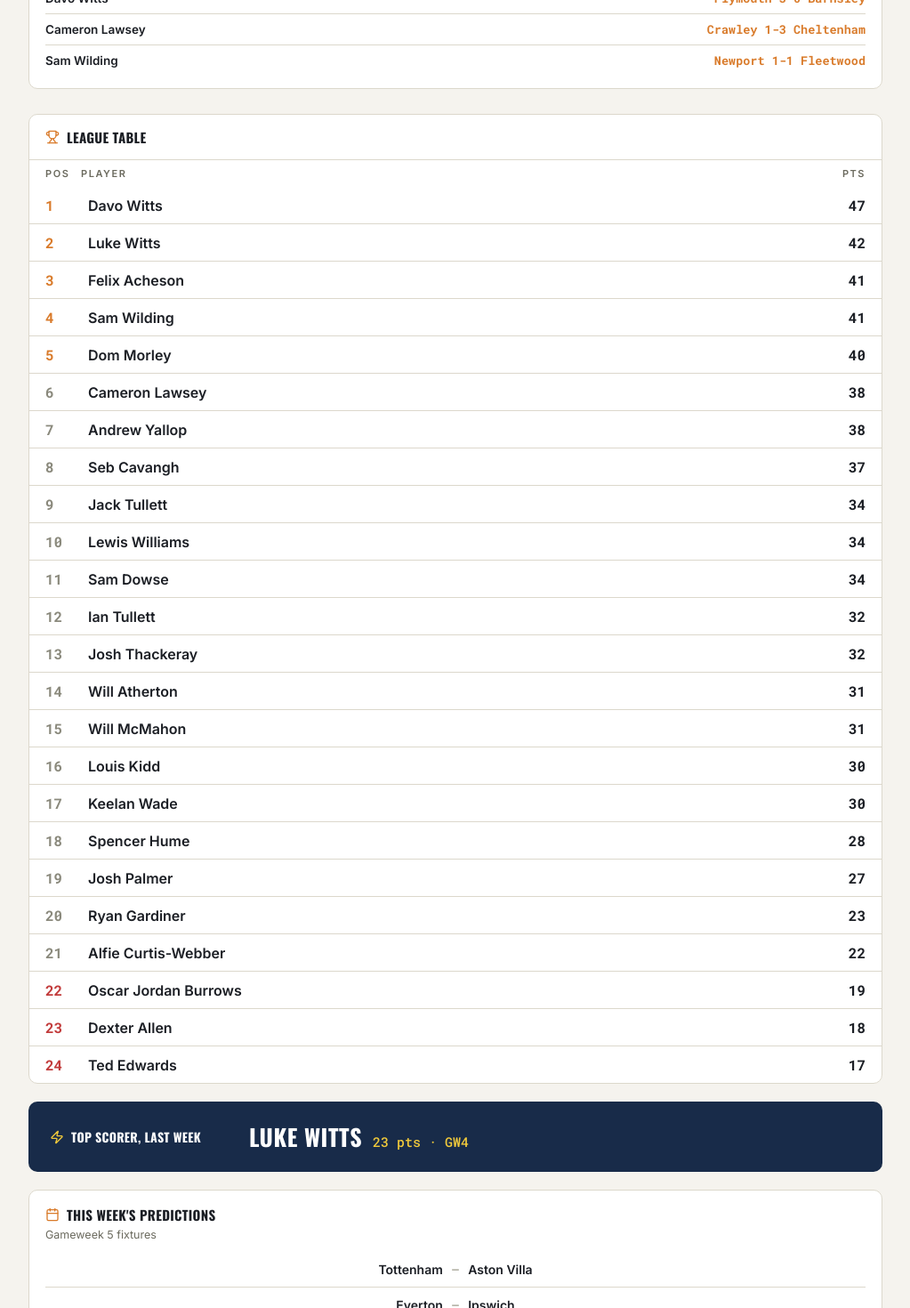
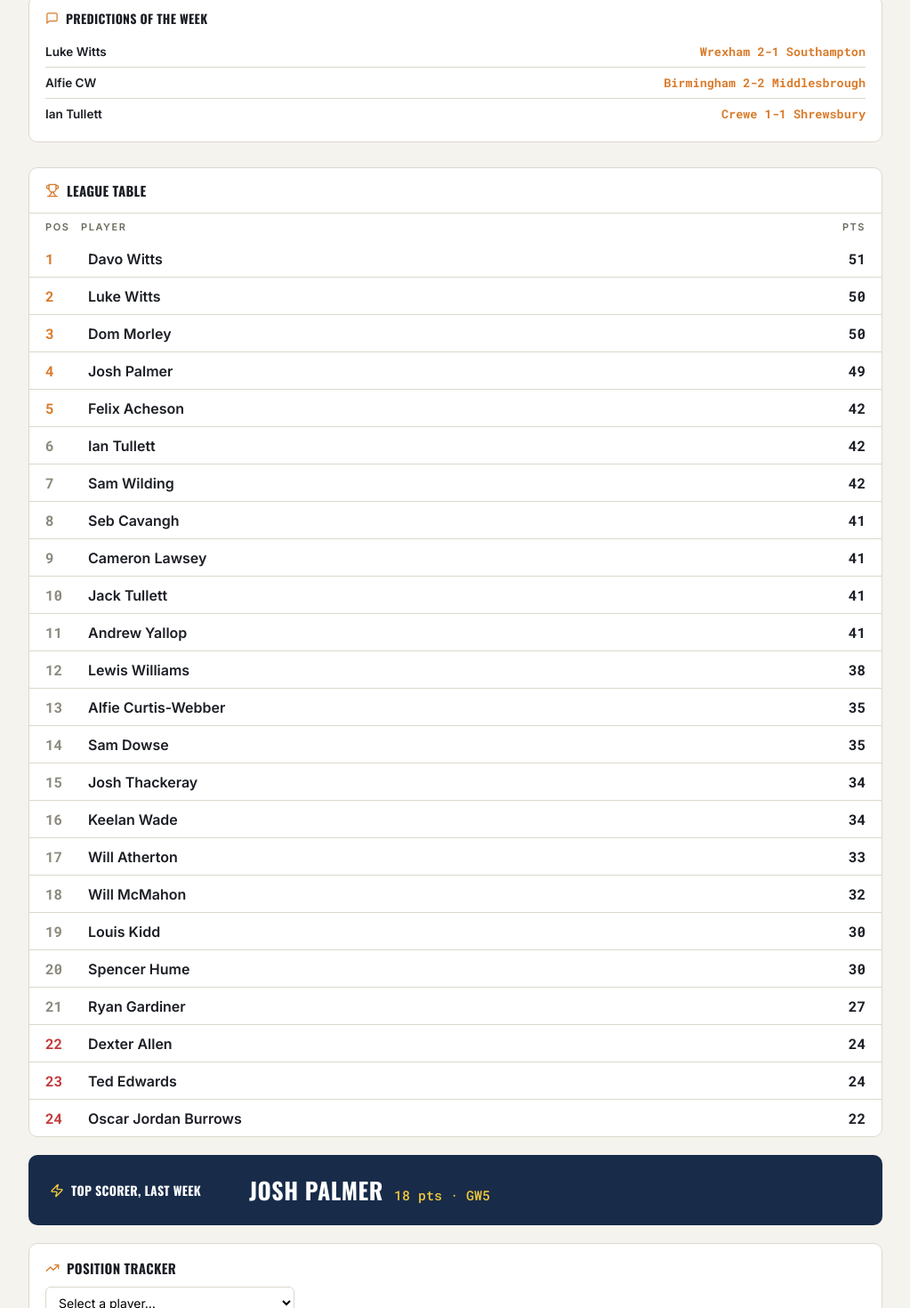
Before and after one commit to jacktullett7/Prediction-league-26-27, a React (Vite) app: page / in a window 1280 px wide. Shown: the part 320-1790 px from the top of the page at 89% size, without its empty margins (128-1151 px from the left). Built offline with nearby package versions, Linux system fonts and the light colour scheme.

Commit message:
Add files via upload

```diff
--- a/src/App.jsx
+++ b/src/App.jsx
@@ -1,5 +1,5 @@
 import { useState } from "react";
-import { Trophy, Calendar, Zap, Target, Square, Users, MessageSquare } from "lucide-react";
+import { Trophy, Calendar, Zap, Target, Square, Users, MessageSquare, Sparkles, TrendingUp } from "lucide-react";
 import data from "./data.js";
 
 function fmtDate(d) {
@@ -27,10 +27,20 @@ export default function App() {
   const [openCard, setOpenCard] = useState(null);
   const [openBonus, setOpenBonus] = useState(null);
   const [openWildcard, setOpenWildcard] = useState(null);
+  const [openGraph, setOpenGraph] = useState(null);
 
   const players = [...data.players].sort((a, b) => a.name.localeCompare(b.name));
   const standings = [...data.players].sort((a, b) => b.points - a.points);
   const playerName = (id) => data.players.find((p) => p.id === id)?.name || "—";
+  const totalPlayers = data.players.length;
+
+  const getPositionSeries = (playerId) => {
+    if (!data.positionHistory) return [];
+    return data.positionHistory.map((wk) => {
+      const idx = wk.order.indexOf(playerId);
+      return { week: wk.week, position: idx === -1 ? null : idx + 1 };
+    }).filter((p) => p.position !== null);
+  };
 
   return (
     <div style={{ minHeight: "100vh", background: "var(--chalk)", fontFamily: "Inter, sans-serif", color: "var(--ink)", paddingBottom: 64 }}>
@@ -93,6 +103,17 @@ export default function App() {
 
       <main style={{ maxWidth: 1000, margin: "0 auto", padding: "0 20px" }}>
 
+        {/* CUP TEASER */}
+        {data.cupTeaser && (
+          <div style={{
+            marginTop: 20, background: "linear-gradient(90deg, var(--amber), #C9971F)", borderRadius: 10,
+            padding: "12px 18px", display: "flex", alignItems: "center", gap: 10, color: "#1B1E24"
+          }} className="fade-in">
+            <Sparkles size={16} />
+            <span style={{ fontWeight: 700, fontSize: 13.5 }}>{data.cupTeaser}</span>
+          </div>
+        )}
+
         {/* PREDICTIONS OF THE WEEK */}
         {data.predictionsOfWeek && data.predictionsOfWeek.length > 0 && (
           <section style={{ marginTop: 28, background: "#fff", border: "1px solid var(--line)", borderRadius: 10, padding: "14px 18px" }} className="fade-in">
@@ -103,7 +124,7 @@ export default function App() {
             <div style={{ display: "flex", flexDirection: "column" }}>
               {data.predictionsOfWeek.map((p) => (
                 <div key={p.id} className="row-line" style={{ display: "flex", justifyContent: "space-between", alignItems: "center", padding: "8px 0", gap: 10, flexWrap: "wrap" }}>
-                  <span style={{ fontWeight: 600, fontSize: 13.5 }}>{playerName(p.playerId)}</span>
+                  <span style={{ fontWeight: 600, fontSize: 13.5 }}>{p.label || playerName(p.playerId)}</span>
                   <span className="mono" style={{ fontSize: 13.5, color: "var(--amber)", fontWeight: 700 }}>{p.prediction}</span>
                 </div>
               ))}
@@ -157,6 +178,65 @@ export default function App() {
           </section>
         </div>
 
+        {/* POSITION TRACKER */}
+        {data.positionHistory && data.positionHistory.length > 0 && (
+          <section style={{ marginTop: 20, background: "#fff", border: "1px solid var(--line)", borderRadius: 10, padding: "16px 18px" }} className="fade-in">
+            <div style={{ display: "flex", alignItems: "center", gap: 8, marginBottom: 10 }}>
+              <TrendingUp size={16} color="var(--amber)" />
+              <h2 className="disp" style={{ fontSize: 15, margin: 0 }}>Position tracker</h2>
+            </div>
+            <select style={{ maxWidth: 280, width: "100%" }} value={openGraph || ""} onChange={(e) => setOpenGraph(e.target.value || null)}>
+              <option value="">Select a player…</option>
+              {players.map((p) => <option key={p.id} value={p.id}>{p.name}</option>)}
+            </select>
+            {openGraph && (() => {
+              const series = getPositionSeries(openGraph);
+              if (!series.length) return (
+                <div style={{ marginTop: 14, fontSize: 13, color: "#b0aea1" }}>No position history yet</div>
+              );
+              const W = 680, H = 260, padL = 34, padR = 16, padT = 16, padB = 34;
+              const plotW = W - padL - padR, plotH = H - padT - padB;
+              const minWeek = series[0].week, maxWeek = series[series.length - 1].week;
+              const weekSpan = Math.max(1, maxWeek - minWeek);
+              const x = (wk) => padL + ((wk - minWeek) / weekSpan) * plotW;
+              const y = (pos) => padT + ((pos - 1) / (totalPlayers - 1)) * plotH;
+              const points = series.map((p) => `${x(p.week)},${y(p.position)}`).join(" ");
+              const current = series[series.length - 1];
+              const best = series.reduce((a, b) => (b.position < a.position ? b : a), series[0]);
+              return (
+                <div style={{ marginTop: 14, paddingTop: 14, borderTop: "1px solid var(--line)" }}>
+                  <div className="eyebrow" style={{ marginBottom: 8 }}>{playerName(openGraph)}'s position by gameweek</div>
+                  <div style={{ display: "flex", gap: 18, marginBottom: 10, flexWrap: "wrap" }}>
+                    <div>
+                      <span style={{ fontSize: 12, color: "#8a897c" }}>Current: </span>
+                      <span className="mono" style={{ fontWeight: 700, color: "var(--amber)" }}>{current.position}{current.position === 1 ? "st" : current.position === 2 ? "nd" : current.position === 3 ? "rd" : "th"}</span>
+                    </div>
+                    <div>
+                      <span style={{ fontSize: 12, color: "#8a897c" }}>Best: </span>
+                      <span className="mono" style={{ fontWeight: 700 }}>{best.position}{best.position === 1 ? "st" : best.position === 2 ? "nd" : best.position === 3 ? "rd" : "th"} <span style={{ color: "#b0aea1", fontWeight: 500 }}>(GW{best.week})</span></span>
+                    </div>
+                  </div>
+                  <svg viewBox={`0 0 ${W} ${H}`} style={{ width: "100%", height: "auto", display: "block" }}>
+                    {[1, Math.round(totalPlayers / 2), totalPlayers].map((pos) => (
+                      <g key={pos}>
+                        <line x1={padL} x2={W - padR} y1={y(pos)} y2={y(pos)} stroke="var(--line)" strokeWidth="1" />
+                        <text x={padL - 8} y={y(pos)} textAnchor="end" dominantBaseline="middle" fontSize="11" fill="#8a897c" fontFamily="Roboto Mono, monospace">{pos}</text>
+                      </g>
+                    ))}
+                    {series.map((p) => (
+                      <text key={p.week} x={x(p.week)} y={H - 10} textAnchor="middle" fontSize="11" fill="#8a897c" fontFamily="Roboto Mono, monospace">GW{p.week}</text>
+                    ))}
+                    <polyline points={points} fill="none" stroke="var(--navy)" strokeWidth="2.5" strokeLinejoin="round" strokeLinecap="round" />
+                    {series.map((p) => (
+                      <circle key={p.week} cx={x(p.week)} cy={y(p.position)} r="5" fill={p.week === current.week ? "var(--amber)" : "var(--navy)"} stroke="#fff" strokeWidth="1.5" />
+                    ))}
+                  </svg>
+                </div>
+              );
+            })()}
+          </section>
+        )}
+
         {/* THIS WEEK'S PREDICTIONS */}
         <section style={{ marginTop: 20, background: "#fff", border: "1px solid var(--line)", borderRadius: 10, padding: "16px 18px" }} className="fade-in">
           <div style={{ display: "flex", alignItems: "center", gap: 8, marginBottom: 4 }}>
@@ -164,6 +244,11 @@ export default function App() {
             <h2 className="disp" style={{ fontSize: 15, margin: 0 }}>This week's predictions</h2>
           </div>
           <div style={{ fontSize: 12.5, color: "#6b6a5e", marginBottom: 12 }}>Gameweek {data.gameweek.number} fixtures</div>
+          {data.fixtures.every((f) => !f.home && !f.away) ? (
+            <div style={{ textAlign: "center", fontSize: 13.5, color: "#b0aea1", fontStyle: "italic", padding: "10px 4px" }}>
+              {data.gameweek.fixturesReleaseNote || "Released soon"}
+            </div>
+          ) : (
           <div style={{ display: "flex", flexDirection: "column" }}>
             {data.fixtures.map((f) => (
               <div key={f.id} className="row-line" style={{ padding: "10px 4px" }}>
@@ -174,11 +259,12 @@ export default function App() {
                     <span>{f.away || "TBC"}</span>
                   </div>
                 ) : (
-                  <div style={{ textAlign: "center", fontSize: 13.5, color: "#b0aea1", fontStyle: "italic" }}>Released soon</div>
+                  <div style={{ textAlign: "center", fontSize: 13.5, color: "#b0aea1", fontStyle: "italic" }}>{data.gameweek.fixturesReleaseNote || "Released soon"}</div>
                 )}
               </div>
             ))}
           </div>
+          )}
         </section>
 
         {/* CUPS */}
--- a/src/data.js
+++ b/src/data.js
@@ -4,51 +4,59 @@
 
 const data = {
   leagueName: "Prediction League 26/27",
-  gameweek: { number: 5, deadline: "2026-09-18T23:59", fixturesReleaseNote: "Gameweek 5 released soon" },
+  gameweek: { number: 6, deadline: "2026-10-09T23:59", fixturesReleaseNote: "Gameweek 6 returning after the international break" },
+  cupTeaser: "Prediction League Cup — draw coming soon",
   predictionsOfWeek: [
-    { id: "pw1", playerId: "p20", prediction: "Plymouth 3-0 Barnsley" },
-    { id: "pw2", playerId: "p10", prediction: "Crawley 1-3 Cheltenham" },
-    { id: "pw3", playerId: "p16", prediction: "Newport 1-1 Fleetwood" },
+    { id: "pw1", playerId: "p13", prediction: "Wrexham 2-1 Southampton" },
+    { id: "pw2", playerId: "p1", label: "Alfie CW", prediction: "Birmingham 2-2 Middlesbrough" },
+    { id: "pw3", playerId: "p3", prediction: "Crewe 1-1 Shrewsbury" },
   ],
   fixtures: [
-    { id: "f1", home: "Tottenham", away: "Aston Villa" },
-    { id: "f2", home: "Everton", away: "Ipswich" },
-    { id: "f3", home: "Leeds", away: "Crystal Palace" },
-    { id: "f4", home: "Millwall", away: "West Ham" },
-    { id: "f5", home: "Cardiff", away: "Charlton" },
-    { id: "f6", home: "Wrexham", away: "Southampton" },
-    { id: "f7", home: "Birmingham", away: "Middlesbrough" },
-    { id: "f8", home: "Barnsley", away: "Leicester" },
-    { id: "f9", home: "Sheffield Wednesday", away: "Stockport" },
-    { id: "f10", home: "Crewe", away: "Shrewsbury" },
+    { id: "f1", home: "", away: "" },
+    { id: "f2", home: "", away: "" },
+    { id: "f3", home: "", away: "" },
+    { id: "f4", home: "", away: "" },
+    { id: "f5", home: "", away: "" },
+    { id: "f6", home: "", away: "" },
+    { id: "f7", home: "", away: "" },
+    { id: "f8", home: "", away: "" },
+    { id: "f9", home: "", away: "" },
+    { id: "f10", home: "", away: "" },
   ],
   players: [
-    { id: "p20", name: "Davo Witts", points: 47 },
-    { id: "p13", name: "Luke Witts", points: 42 },
-    { id: "p5", name: "Felix Acheson", points: 41 },
-    { id: "p16", name: "Sam Wilding", points: 41 },
-    { id: "p4", name: "Dom Morley", points: 40 },
-    { id: "p10", name: "Cameron Lawsey", points: 38 },
-    { id: "p2", name: "Andrew Yallop", points: 38 },
-    { id: "p17", name: "Seb Cavangh", points: 37 },
-    { id: "p24", name: "Jack Tullett", points: 34 },
-    { id: "p11", name: "Lewis Williams", points: 34 },
-    { id: "p15", name: "Sam Dowse", points: 34 },
-    { id: "p3", name: "Ian Tullett", points: 32 },
-    { id: "p8", name: "Josh Thackeray", points: 32 },
-    { id: "p22", name: "Will Atherton", points: 31 },
-    { id: "p23", name: "Will McMahon", points: 31 },
+    { id: "p20", name: "Davo Witts", points: 51 },
+    { id: "p13", name: "Luke Witts", points: 50 },
+    { id: "p4", name: "Dom Morley", points: 50 },
+    { id: "p7", name: "Josh Palmer", points: 49 },
+    { id: "p5", name: "Felix Acheson", points: 42 },
+    { id: "p3", name: "Ian Tullett", points: 42 },
+    { id: "p16", name: "Sam Wilding", points: 42 },
+    { id: "p17", name: "Seb Cavangh", points: 41 },
+    { id: "p10", name: "Cameron Lawsey", points: 41 },
+    { id: "p24", name: "Jack Tullett", points: 41 },
+    { id: "p2", name: "Andrew Yallop", points: 41 },
+    { id: "p11", name: "Lewis Williams", points: 38 },
+    { id: "p1", name: "Alfie Curtis-Webber", points: 35 },
+    { id: "p15", name: "Sam Dowse", points: 35 },
+    { id: "p8", name: "Josh Thackeray", points: 34 },
+    { id: "p9", name: "Keelan Wade", points: 34 },
+    { id: "p22", name: "Will Atherton", points: 33 },
+    { id: "p23", name: "Will McMahon", points: 32 },
     { id: "p12", name: "Louis Kidd", points: 30 },
-    { id: "p9", name: "Keelan Wade", points: 30 },
-    { id: "p18", name: "Spencer Hume", points: 28 },
-    { id: "p7", name: "Josh Palmer", points: 27 },
-    { id: "p21", name: "Ryan Gardiner", points: 23 },
-    { id: "p1", name: "Alfie Curtis-Webber", points: 22 },
-    { id: "p14", name: "Oscar Jordan Burrows", points: 19 },
-    { id: "p6", name: "Dexter Allen", points: 18 },
-    { id: "p19", name: "Ted Edwards", points: 17 },
+    { id: "p18", name: "Spencer Hume", points: 30 },
+    { id: "p21", name: "Ryan Gardiner", points: 27 },
+    { id: "p6", name: "Dexter Allen", points: 24 },
+    { id: "p19", name: "Ted Edwards", points: 24 },
+    { id: "p14", name: "Oscar Jordan Burrows", points: 22 },
   ],
-  topScorer: { playerIds: ["p13"], points: 23, week: 4 },
+  topScorer: { playerIds: ["p7"], points: 18, week: 5 },
+  positionHistory: [
+    { week: 1, order: ["p17","p2","p5","p11","p10","p8","p24","p9","p18","p20","p7","p13","p22","p16","p19","p3","p23","p12","p21","p4","p14","p1","p15","p6"] },
+    { week: 2, order: ["p16","p5","p22","p2","p17","p10","p20","p8","p23","p11","p9","p4","p18","p21","p1","p7","p13","p24","p14","p3","p19","p12","p6","p15"] },
+    { week: 3, order: ["p2","p17","p16","p20","p5","p10","p23","p11","p3","p18","p24","p22","p8","p4","p15","p21","p13","p9","p1","p19","p12","p7","p6","p14"] },
+    { week: 4, order: ["p20","p13","p5","p16","p4","p10","p2","p17","p24","p11","p15","p3","p8","p22","p23","p12","p9","p18","p7","p21","p1","p14","p6","p19"] },
+    { week: 5, order: ["p20","p13","p4","p7","p5","p3","p16","p17","p10","p24","p2","p11","p1","p15","p8","p9","p22","p23","p12","p18","p21","p6","p19","p14"] },
+  ],
   cups: [
     { id: "c1", name: "Prediction League Cup", date: "2026-10-01" },
     { id: "c2", name: "Last Man Standing", date: "2027-02-01" },
@@ -86,7 +94,7 @@ const data = {
     p24: { w1: 2, w2: 1, w3: 2, w4: 2 },
   },
   goalscorerPicks: {
-    p1: ["Mathys Tel", "Kyle Wooton", "Yoane Wissa", "Nico Jackson"],
+    p1: ["Mathys Tel", "Kyle Wooton", "Yoane Wissa", "Nico Jackson", "O Marmoush"],
     p2: ["Femi Azeez", "Lee Bonis", "Yoane Wissa", "George Hirst", "J Bowen"],
     p3: ["M Gibbs-White", "Ellis Simms", "Kusi-Asare", "Emersonn", "Will Lankshear"],
     p4: ["Sam Szmodics", "Jamal Lowe", "Wes Burns", "Charlie Mccan", "Tyreece Cambell"],
@@ -94,7 +102,7 @@ const data = {
     p6: ["Kyrell Lisbie", "Savio", "Anthony Elanga", "Nico Jackson", "K Larin"],
     p7: ["Iliman Ndiaye", "Dewsbury-Hall", "Anthony Elanga", "Nico Jackson", "J Bowen"],
     p8: ["Brian Brobbey", "Anthony Elanga", "Tyrique George", "J Bowen"],
-    p9: ["Nahki Wells", "Kyle Wooton", "Igor Thiago", "Amin Nabizada"],
+    p9: ["Nahki Wells", "Kyle Wooton", "Igor Thiago", "Amin Nabizada", "J Bowen"],
     p10: ["Daizen Maeda", "Kyle Wooten", "Igor Thiago", "Van De Ven", "J Bowen"],
     p11: ["Emersonn", "Florian Wirtz", "Igor Thiago", "A Weimann", "J Bowen"],
     p12: ["Sam Szmodics", "Zian Flemming", "Yoane Wissa", "Bim Pepple", "T Castellanos"],
@@ -107,12 +115,12 @@ const data = {
     p19: ["Bim Pepple", "Evanilson", "Anthony Elanga", "Nico Jackson", "Noah Okafor"],
     p20: ["Jake Richards", "D Fernandes", "Igor Thiago", "Charlie Mccann", "Kyle Larin"],
     p21: ["M Gibbs-White", "Alexander Isak", "Andri Gudjonsen", "Omar Marmoush", "Leo Scienza"],
-    p22: ["Andrew Dallas", "Kyle Wooton", "Igor Thiago", "Jay Stansfield"],
+    p22: ["Andrew Dallas", "Kyle Wooton", "Igor Thiago", "Jay Stansfield", "Calvert Lewin"],
     p23: ["Carlton Morris", "Alexander Isak", "Yoane Wissa", "Nico Jackson", "Jamal Lowe"],
     p24: ["Iliman Ndiaye", "Virgil Van Dijk", "Will Lankshear", "Gibbs White", "Kyle Larin"],
   },
   yellowCardPicks: {
-    p1: ["Granit Xhaka", "Hannibal Mejbri", "Ethan Ampadu", "John Mcginn"],
+    p1: ["Granit Xhaka", "Hannibal Mejbri", "Ethan Ampadu", "John Mcginn", "Cam Mcgeehan"],
     p2: ["Lewis Travis", "Bobby Thomas", "Sam Morsy", "Sasa Lukic", "Sandro Tonali"],
     p3: ["Michael Keane", "E Sutherland", "Cam Burgess", "H Kyprianou", "Jayden Bogle"],
     p4: ["Granit Xhaka", "Mac Allister", "Sam Morsy", "Dijbril Soumare", "Max Kilman"],
@@ -120,7 +128,7 @@ const data = {
     p6: ["Perry NG", "Matt Crooks", "Ethan Ampadu", "J Canvot", "Jake Cooper"],
     p7: ["Granit Xhaka", "Sandro Tonali", "Ethan Ampadu", "Nico Jackson", "Mavropanos"],
     p8: ["Will Hughes", "Van Hecke", "Adam Smith", "Conor Gallagher", "Jenson Metcalfe"],
-    p9: ["Vitaly Janelt", "Flynn Downes", "Luke O'Nien", "Sasa Lukic"],
+    p9: ["Vitaly Janelt", "Flynn Downes", "Luke O'Nien", "Sasa Lukic", "J Bowen"],
     p10: ["Jake Cooper", "Kon Tzolakis", "Sam Morsy", "Liam Delap", "J Bowen"],
     p11: ["James Tarkowski", "Sando Tonali", "Sam Morsy", "Conor Gallagher", "Zak Sturge"],
     p12: ["Sasa Lukic", "Nikola Milenkovic", "Lewis Cook", "Leif Davis", "Jake Cooper"],
@@ -131,9 +139,9 @@ const data = {
     p17: ["Caleb Taylor", "Van Dijk", "Anthony Elanga", "Vitaly Janelt", "Conor Gallagher"],
     p18: ["Liam Walsh", "Lewis Miley", "Stamenic", "Ethan Galbraith", "Jenson Metcalfe"],
     p19: ["Granit Xhaka x2", "Tonali", "A Kamara", "Mavropanos"],
-    p20: ["Fred Onyedinma", "Alex Scott", "Mark Harris", "Wesley Harding", "Tom Anderson"],
+    p20: ["Fred Onyedinma", "Alex Scott", "Mark Harris", "Wesley Harding", "A Outtarra"],
     p21: ["Daniel Munoz", "Sandro Tonali", "Granit Xhaka", "Robbie Gotts", "Mazou-Sacko"],
-    p22: ["Van Hecke", "Ollie Mcburnie", "Leo Leroy", "Chris Richards"],
+    p22: ["Van Hecke", "Ollie Mcburnie", "Leo Leroy", "Chris Richards", "Jenson Metcalfe"],
     p23: ["Neco Williams", "Ola Aina", "Sam Morsy", "Vitaly Janelt", "Zak Sturge"],
     p24: ["Sasa Lukic", "Flynn Downes x2", "Sam Morsy", "Klingen Langas"],
   },
```
